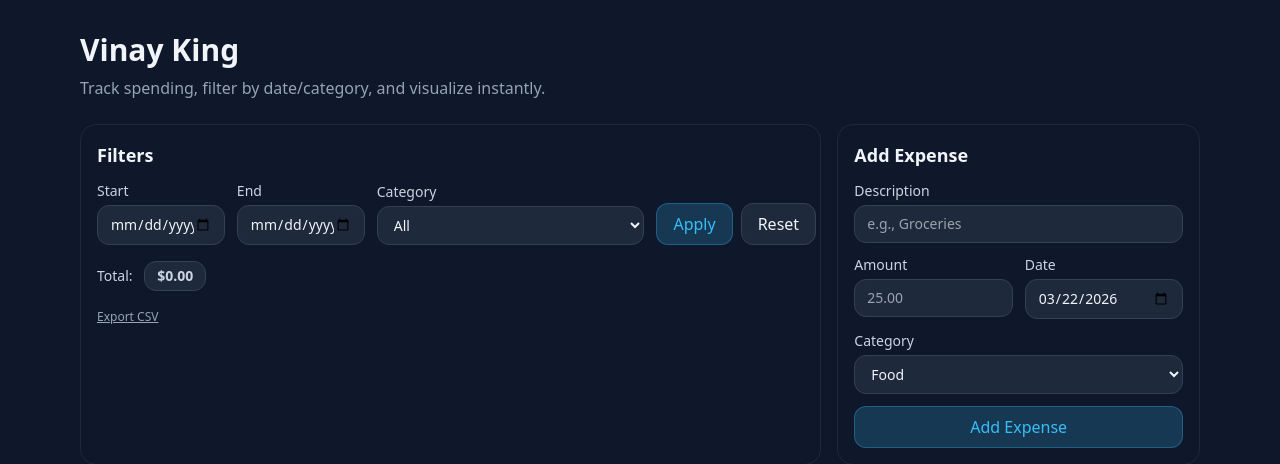
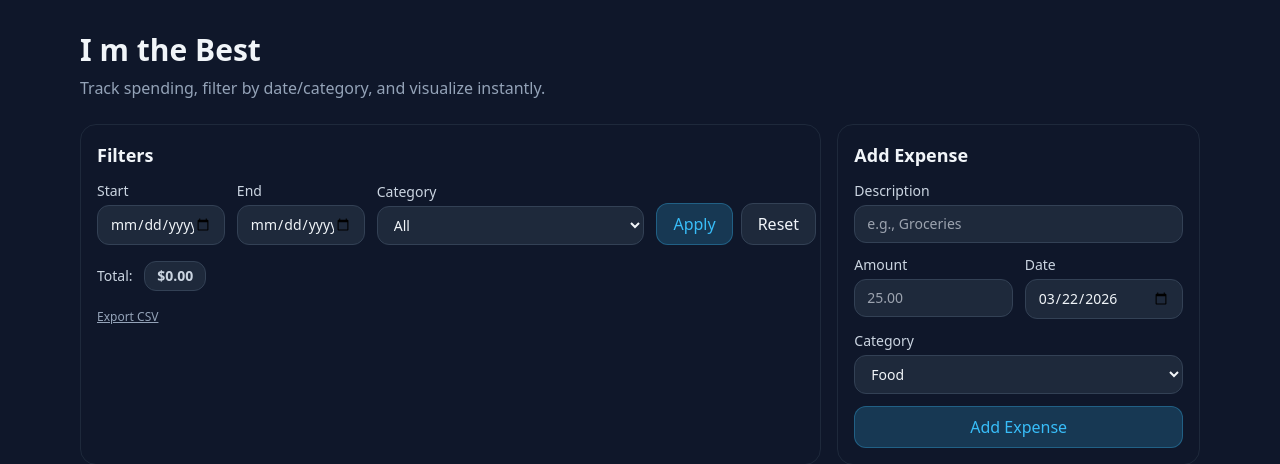
Before and after one commit to Vincontra/Expense_Tracker, a Flask app: page / in a window 1280 px wide. Shown: the top 464 px of the page. Run offline with Flask 3, Linux system fonts and the light colour scheme; data that the repository does not hold is empty; some libraries are stand-ins or nearby versions.

Commit message:
home page changes

```diff
--- a/templates/index.html
+++ b/templates/index.html
@@ -17,7 +17,7 @@
   </head>
   <body class="h-full bg-slate-900 text-slate-100">
     <main class="mx-auto max-w-6xl px-4 py-8">
-      <h1 class="text-3xl font-semibold mb-2">Vinay King</h1>
+      <h1 class="text-3xl font-semibold mb-2">I m the Best</h1>
 
       {% with messages = get_flashed_messages(with_categories=true) %}
   {% if messages %}
```
